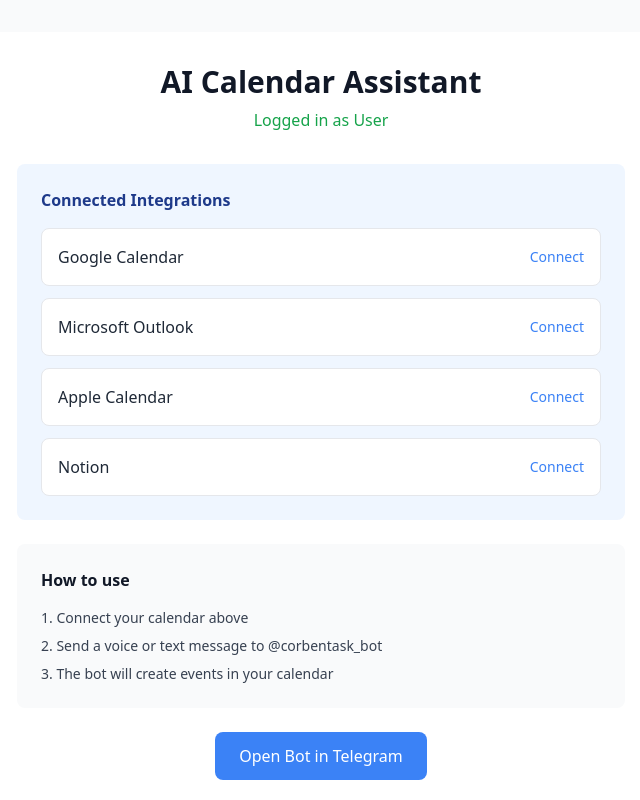
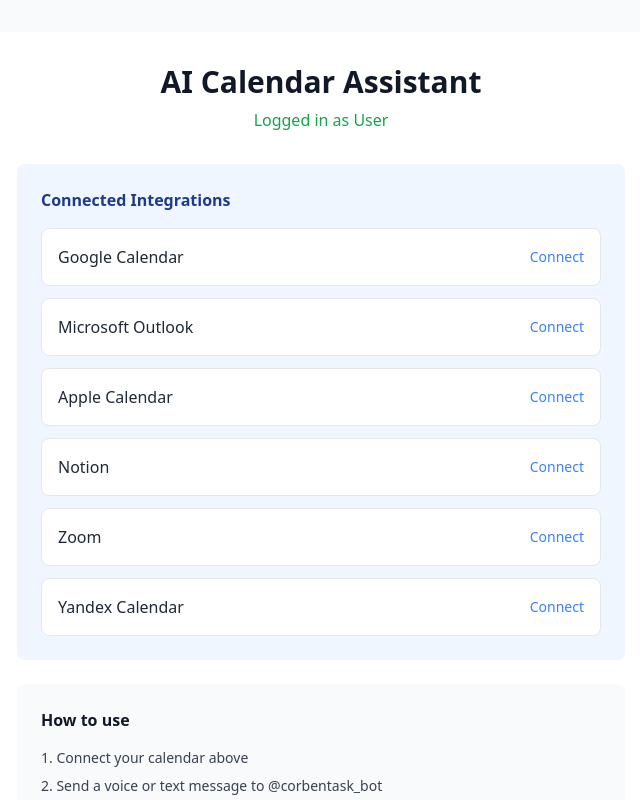
Before and after one commit to IsaacClarke2/taskman, a Next.js app in the folder web/: page /dashboard in a window 1280 px wide. Shown: the top 800 px of the page, without its empty margins (319-959 px from the left). Built offline with nearby package versions, Linux system fonts and the light colour scheme; no server answers; sample sign-in values are in the browser's storage.

Commit message:
feat(web): add Zoom and Yandex Calendar to dashboard
- Add zoom and yandex_calendar to IntegrationStatus interface
- Add IntegrationCard components for both new integrations

```diff
--- a/web/app/dashboard/page.tsx
+++ b/web/app/dashboard/page.tsx
@@ -25,6 +25,8 @@ interface IntegrationStatus {
   outlook?: Integration
   apple_calendar?: Integration
   notion?: Integration
+  zoom?: Integration
+  yandex_calendar?: Integration
 }
 
 export default function Dashboard() {
@@ -119,6 +121,16 @@ export default function Dashboard() {
                 status={integrations.notion?.is_active ? 'connected' : 'not_connected'}
                 href="/integrations/notion"
               />
+              <IntegrationCard
+                name="Zoom"
+                status={integrations.zoom?.is_active ? 'connected' : 'not_connected'}
+                href="/integrations/zoom"
+              />
+              <IntegrationCard
+                name="Yandex Calendar"
+                status={integrations.yandex_calendar?.is_active ? 'connected' : 'not_connected'}
+                href="/integrations/yandex"
+              />
             </div>
           </div>
 
```
